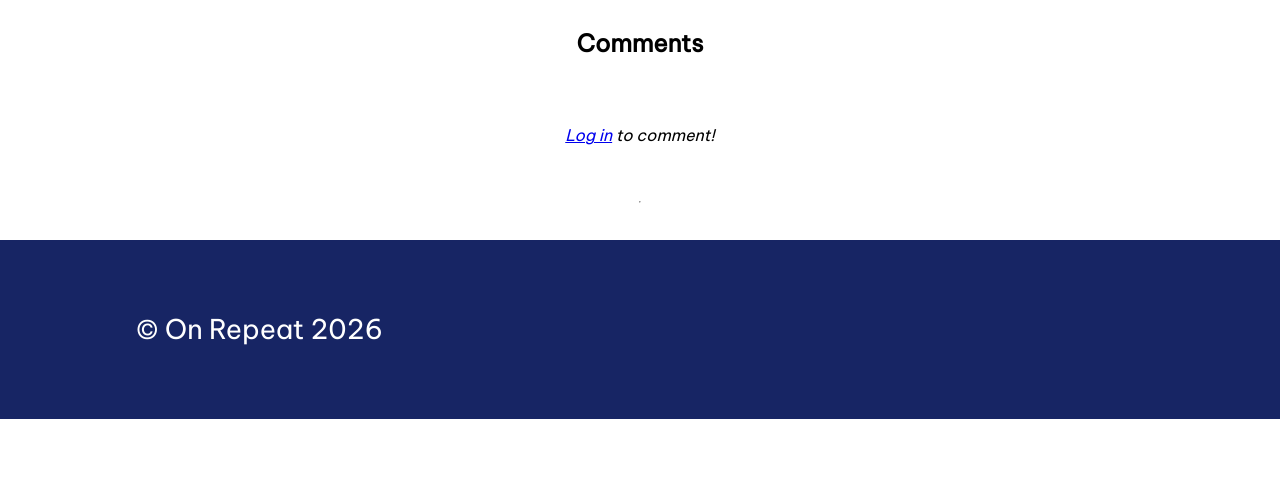
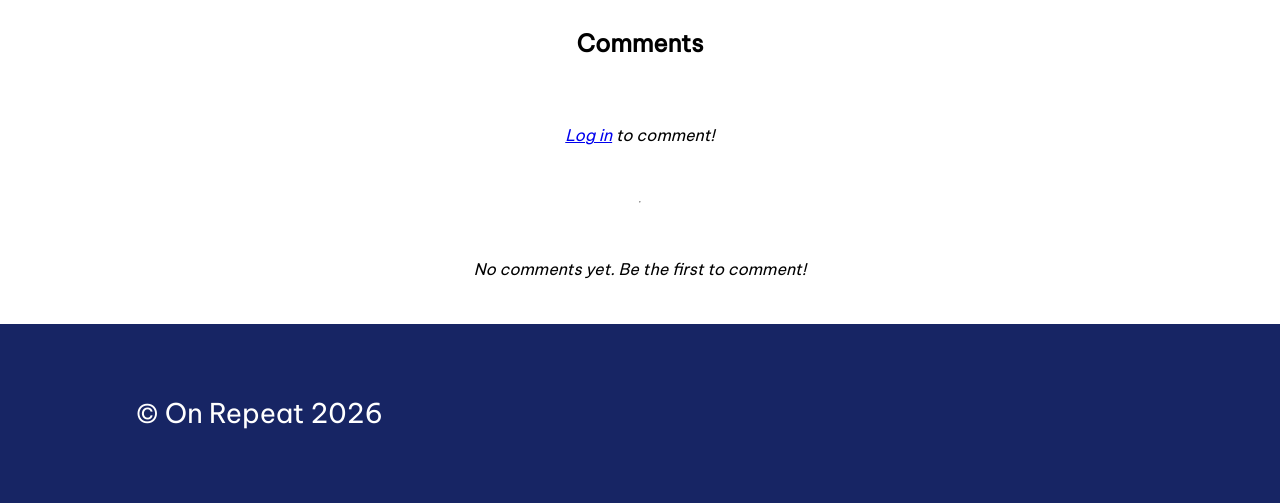
Before and after one commit to pringle-1/On-Repeat, a Flask app: page /review/3 in a window 1280 px wide. Shown: the part 532-1035 px from the top of the page. Before the commit the page ends 951 px from the top, so only its background shows below. Run offline with Flask 3, Linux system fonts and the light colour scheme; data comes from the database, SQL or seed files in the repository; both versions use the stored data as it was after the commit.

Commit message:
completed html for displaying comments

```diff
--- a/app.py
+++ b/app.py
@@ -177,7 +177,9 @@ def reviews(id):
 def review_page(id):
     # Only one review from its ID
     sql = """SELECT Review.*, User.username, User.profile_picture, Album.album_title, Album.album_cover, Artist.artist_id, Artist.artist_name FROM review JOIN User ON Review.user_id = User.user_id JOIN Album ON Review.album_id = Album.album_id JOIN Artist ON Album.artist_id = Artist.artist_id WHERE review_id = ?;"""
+    commentsql = """SELECT Comment.*, User.username FROM Comment JOIN User ON Comment.user_id = User.user_id WHERE review_id = ? ORDER BY comment_id ASC;"""
     review = query_db(sql,(id,), True)
+    comments = query_db(commentsql, (id,))
     if review is None:
         abort(404)
     if request.method == 'POST':
@@ -188,7 +190,7 @@ def review_page(id):
         db.execute('INSERT INTO COMMENT (user_id, review_id, comment_text, comment_date) VALUES (?, ?, ?, ?)', (session['user_id'], id, comment_text, date.today().strftime('%d/%m/%Y')))
         db.commit()
         return redirect(url_for('review_page', id=id))
-    return render_template("review.html", review=review)
+    return render_template("review.html", review=review, comments=comments)
 
 # Route for artists page
 @app.route('/artists')
--- a/templates/review.html
+++ b/templates/review.html
@@ -67,6 +67,8 @@
                 <p>{{ comment['comment_text'] }}</p>
             </div>
         {% endfor %}
+    {% else %}
+        <p><em>No comments yet. Be the first to comment!</em></p>
     {% endif %}
 </div>
 {% endblock %}
```
Also changed, not shown: onrepeat.db.
